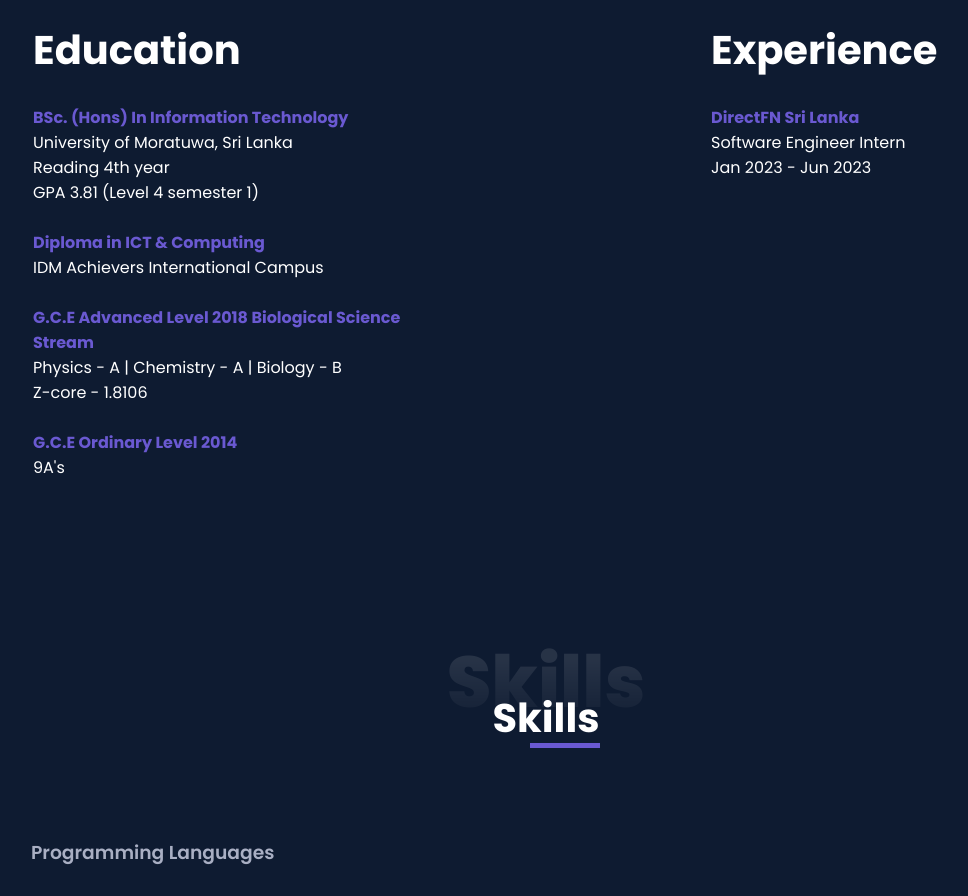
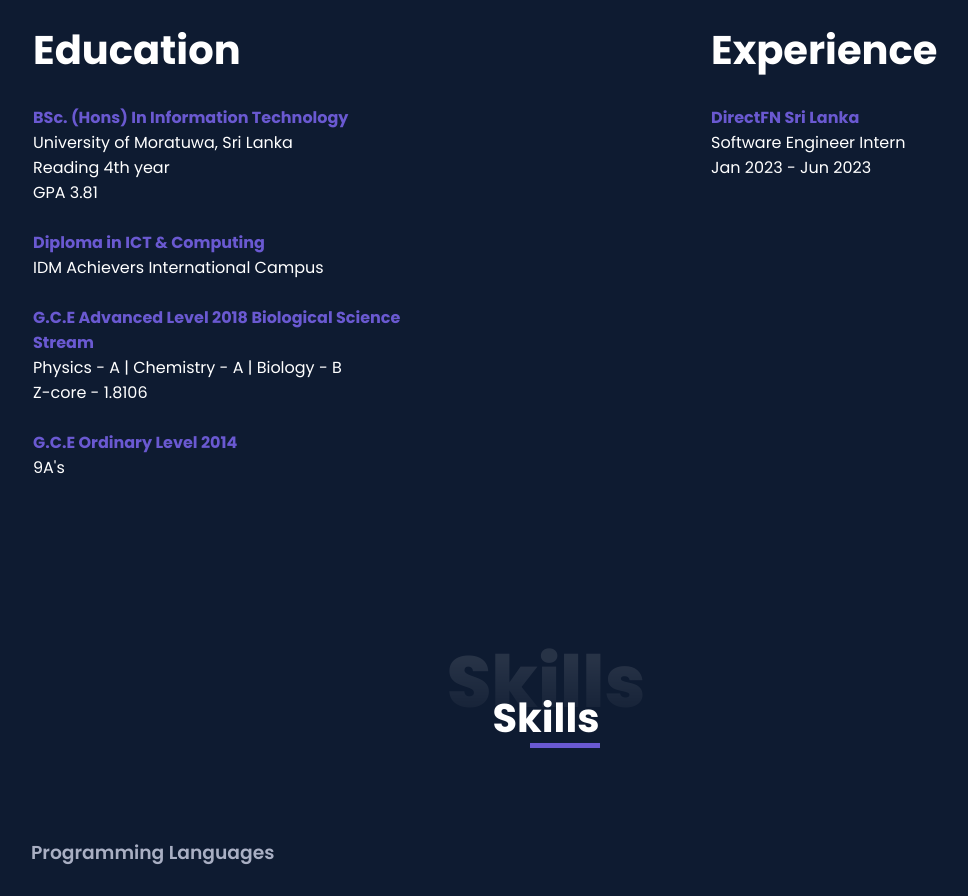
Before and after one commit to lakshani-98/Personal_Portfolio, a plain HTML site: page index.html in a window 1280 px wide. Shown: the part 1880-2776 px from the top of the page, without its empty margins (94-1062 px from the left). Drawn offline with nearby package versions, Linux system fonts and the light colour scheme.

Commit message:
Added Changes

```diff
--- a/css/style.css
+++ b/css/style.css
@@ -76,8 +76,8 @@ body {
 
 
   /* ::-webkit-scrollbar-thumb:hover{
-  background: var(--scroll-thumb-hover-color);
-} */
+  background: var(--scroll-thumb-hover-color);*/
+}
 
   /*=======Header=======*/
   header {
--- a/index.html
+++ b/index.html
@@ -98,7 +98,7 @@
                 <br>
                 <h4><span>BSc. (Hons) In Information Technology</span></h4>
                 <span<br>University of Moratuwa, Sri Lanka<br>
-                  Reading 4th year<br>GPA 3.81 (Level 4 semester 1)<br><br>
+                  Reading 4th year<br>GPA 3.81<br><br>
                   </span>
 
                   <h4><span> Diploma in ICT & Computing</span></h4>
```
